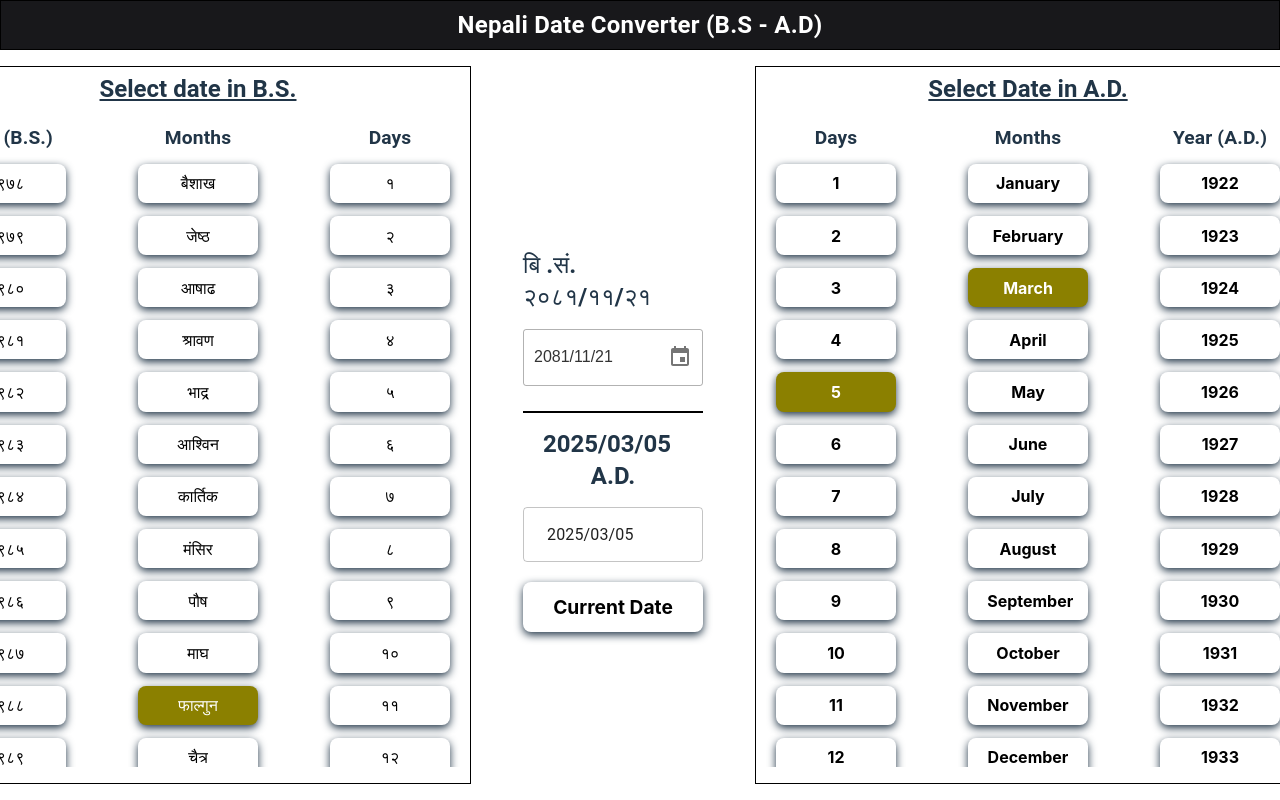
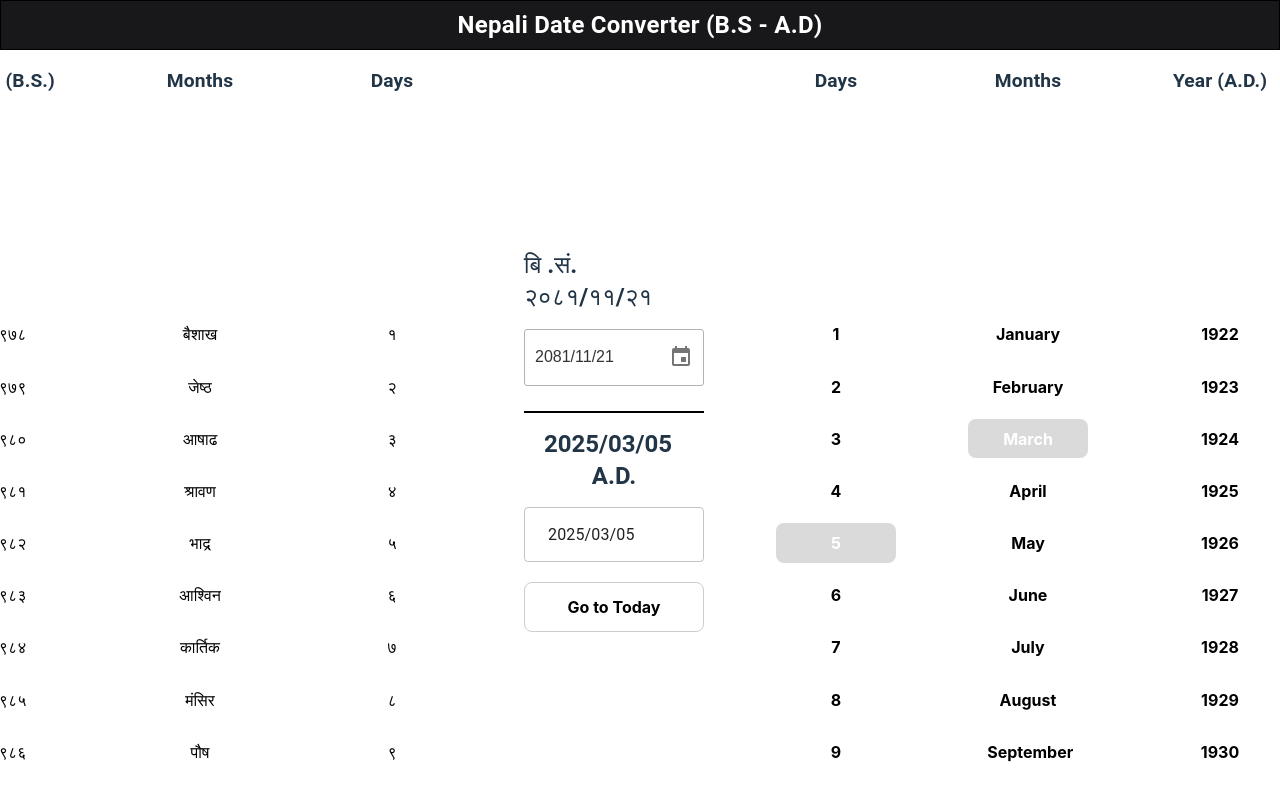
Before and after one commit to bipin-Pariyar2003/Nepali-Date-Picker, a React (Vite) app: page / in a window 1280 px wide. Built offline with nearby package versions, Linux system fonts and the light colour scheme.

Commit message:
new design

```diff
--- a/src/Components/UI/DisplayList/index.css
+++ b/src/Components/UI/DisplayList/index.css
@@ -3,7 +3,7 @@
   font-weight: bold;
   /* background-color: #cecfe8; */
   background-color: #ffffff;
-  box-shadow: #213547 0px 3px 8px;
+  /* box-shadow: #213547 0px 3px 8px; */
   margin: 0;
 }
 
@@ -18,7 +18,7 @@
 }
 
 .today {
-  background-color: #8b8000;
+  background-color: #dadada;
 }
 
 @media screen and (max-width: 600px) {
--- a/src/Components/UI/DisplayList/index.jsx
+++ b/src/Components/UI/DisplayList/index.jsx
@@ -67,11 +67,13 @@ const DisplayList = ({
       <Box
         sx={{
           padding: { xs: "2px", md: "10px 20px" },
-          gap: 1,
+          gap: { xs: 0.5, md: 1 },
           display: "flex",
           flexDirection: { xs: "row", md: "column" },
         }}
       >
+        {/* Extra empty space for centering first elements */}
+        <Box sx={{ height: { xs: "0", md: "200px" } }}></Box>
         {options.map((option, index) => {
           const isCurrent = isToday({ display: option.value, index });
           const isSelected = isSelectedValue({ display: option.value, index });
@@ -92,118 +94,11 @@ const DisplayList = ({
             </button>
           );
         })}
+        {/* Extra empty space for centering last elements */}
+        <Box sx={{ height: { xs: "0px", md: "200px" } }}></Box>
       </Box>
     </Stack>
   );
 };
 
 export default DisplayList;
-
-// import React, { useEffect, useRef, useState } from "react";
-// import "./index.css";
-// import { Box, Stack, Typography } from "@mui/material";
-
-// const DisplayList = ({
-//   handleClick,
-//   title,
-//   options,
-//   isToday,
-//   isSelectedValue,
-//   viewDate,
-// }) => {
-//   const ref = useRef(null);
-//   const listRef = useRef(null);
-//   const [windowSize, setWindowSize] = useState({
-//     width: window.innerWidth,
-//     height: window.innerHeight,
-//   });
-
-//   // Function to handle window resizing
-//   const handleResize = () => {
-//     setWindowSize({
-//       width: window.innerWidth,
-//       height: window.innerHeight,
-//     });
-//   };
-
-//   useEffect(() => {
-//     window.addEventListener("resize", handleResize);
-//     return () => {
-//       window.removeEventListener("resize", handleResize);
-//     };
-//   }, []);
-
-//   useEffect(() => {
-//     if (ref.current && listRef.current) {
-//       const listHeight = listRef.current.clientHeight;
-//       const itemHeight = ref.current.clientHeight;
-//       const availableSpace = listHeight - itemHeight;
-//       const padding = Math.max(availableSpace / 2, 0);
-
-//       listRef.current.style.paddingTop = `${padding}px`;
-//       listRef.current.style.paddingBottom = `${padding}px`;
-
-//       ref.current.scrollIntoView({ block: "center", behavior: "smooth" });
-//     }
-//   }, [viewDate, windowSize]);
-
-//   return (
-//     <Stack
-//       style={{
-//         flexDirection: "column",
-//         overflowY: "auto",
-//         position: "relative",
-//         width: "100%",
-//       }}
-//     >
-//       <Typography
-//         variant="h6"
-//         fontWeight="bold"
-//         sx={{
-//           fontSize: { xs: "0.5rem", md: "1.2rem" },
-//           textAlign: "center",
-//           position: "sticky",
-//           left: 0,
-//           top: 0,
-//           backgroundColor: "#ffffff",
-//           zIndex: 1,
-//         }}
-//       >
-//         {title}
-//       </Typography>
-//       <Box
-//         ref={listRef}
-//         sx={{
-//           padding: "0px",
-//           gap: 1,
-//           display: "flex",
-//           flexDirection: "column",
-//           alignItems: "center",
-//         }}
-//       >
-//         {options.map((option, index) => {
-//           const isCurrent = isToday({ display: option.value, index });
-//           const isSelected = isSelectedValue({ display: option.value, index });
-
-//           return (
-//             <button
-//               key={option.value}
-//               style={{
-//                 marginBottom: "5px",
-//               }}
-//               ref={isSelected ? ref : null}
-//               className={`${isCurrent ? "today" : "box1"} ${
-//                 isSelected ? "selected" : ""
-//               } box1`}
-//               onClick={() => handleClick(option.value, index)}
-//             >
-//               {option.display}
-//             </button>
-//           );
-//         })}
-//       </Box>
-//     </Stack>
-//   );
-// };
-
-// export default DisplayList;
--- a/src/Views/Home/index.jsx
+++ b/src/Views/Home/index.jsx
@@ -75,13 +75,13 @@ function Home() {
         <Stack
           sx={{
             gap: { xs: 0, md: 2 },
-            border: "1px solid black",
+            // border: "1px solid black",
             flex: 1,
             m: { xs: 1, md: 2 },
             mt: { xs: 1, md: 0 },
           }}
         >
-          {isDesktop && ( // Only show this on desktop views
+          {/* {isDesktop && ( // Only show this on desktop views
             <Typography
               variant="h5"
               sx={{
@@ -95,7 +95,7 @@ function Home() {
             >
               Select date in B.S.
             </Typography>
-          )}
+          )} */}
           <BsView selectedDate={selectedNepaliDate} onChange={handleNepaliDateChange} />
         </Stack>
 
@@ -133,13 +133,13 @@ function Home() {
         <Stack
           sx={{
             gap: { xs: 0, md: 2 },
-            border: "1px solid black",
+            // border: "1px solid black",
             flex: 1,
             m: { xs: 1, md: 2 },
             mt: { xs: 0, md: 0 },
           }}
         >
-          {isDesktop && ( // Only show this on desktop views
+          {/* {isDesktop && ( // Only show this on desktop views
             <Typography
               variant="h5"
               sx={{
@@ -153,7 +153,7 @@ function Home() {
             >
               Select Date in A.D.
             </Typography>
-          )}
+          )} */}
           <AdView selectedDate={selectedEnglishDate} onChange={handleEngDateChange} />
         </Stack>
       </Stack>
--- a/src/Views/ResetBtn/index.jsx
+++ b/src/Views/ResetBtn/index.jsx
@@ -9,7 +9,7 @@ const ResetBtn = ({ setSelectedEnglishDate, onChange }) => {
 
   return (
     <button className="reset-btn" onClick={handleReset}>
-      Current Date
+      Go to Today
     </button>
   );
 };
--- a/src/index.css
+++ b/src/index.css
@@ -51,11 +51,12 @@ button:active {
 
 .reset-btn {
   font-weight: bold;
-  font-size: 1.2em;
+  font-size: 1em;
   width: 180px;
   height: 50px;
   background-color: #ffffff;
-  box-shadow: #213547 0px 3px 8px;
+  /* box-shadow: #213547 0px 3px 8px; */
+  border: 1px solid #ccc;
   transition: box-shadow 0.2s ease-in-out; /* Smooth transition */
   margin: 0;
 }
@@ -135,7 +136,7 @@ h2 {
 
 /* For WebKit browsers (Chrome, Safari) */
 ::-webkit-scrollbar {
-  width: 10px; /* Adjust the width as needed */
+  width: 7px; /* Adjust the width as needed */
 }
 
 /* Track */
@@ -147,12 +148,13 @@ h2 {
 ::-webkit-scrollbar-thumb {
   /* background: #cecfe8; */
   /* background-color: #786f99; */
-  background-color: #18181b;
+  background-color: #dedede;
+  border-radius: 10px;
 }
 
 /* Handle on hover */
 ::-webkit-scrollbar-thumb:hover {
-  background: #555;
+  background: #ccc;
 }
 
 /* Hide scrollbar for mobile devices */
```
